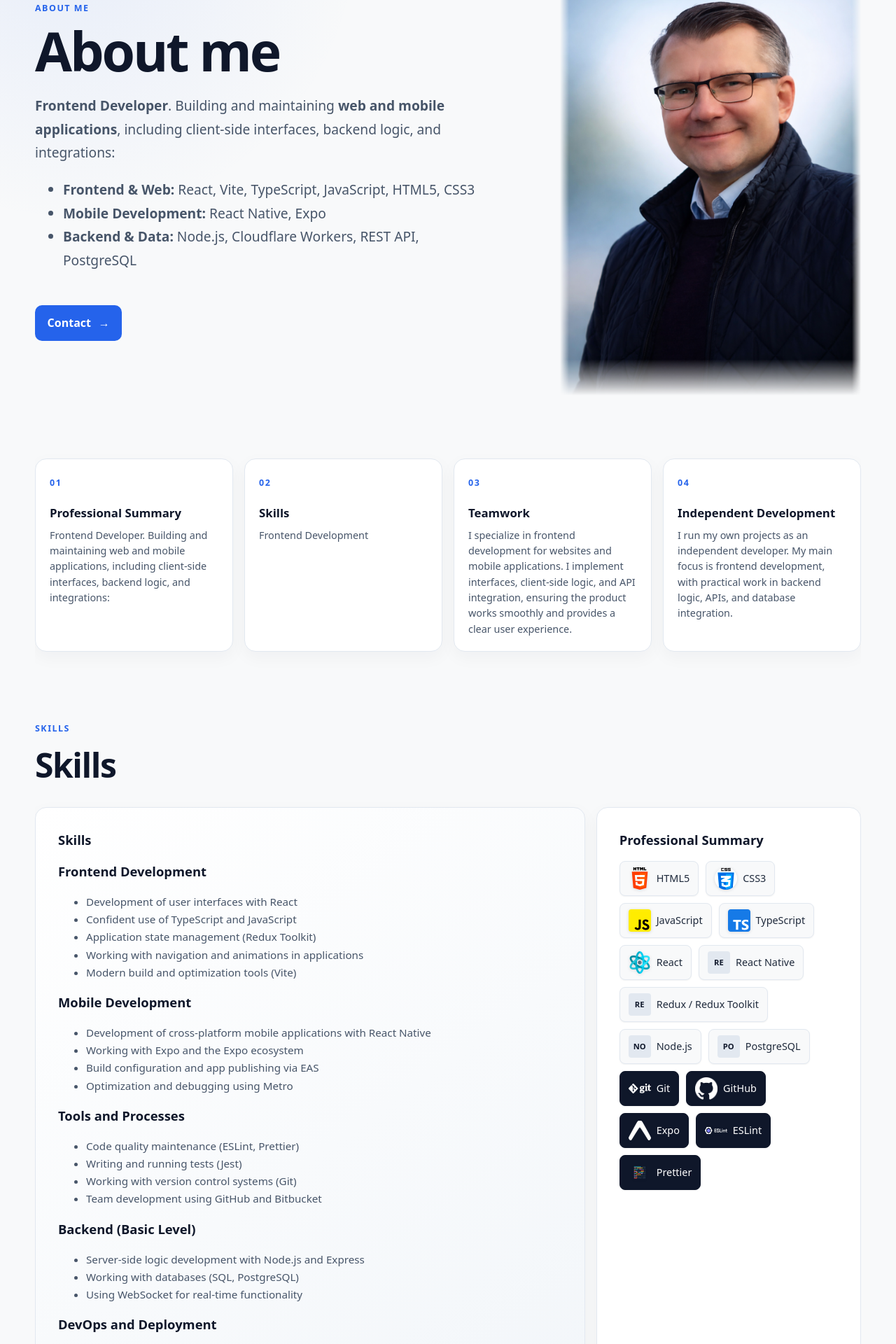
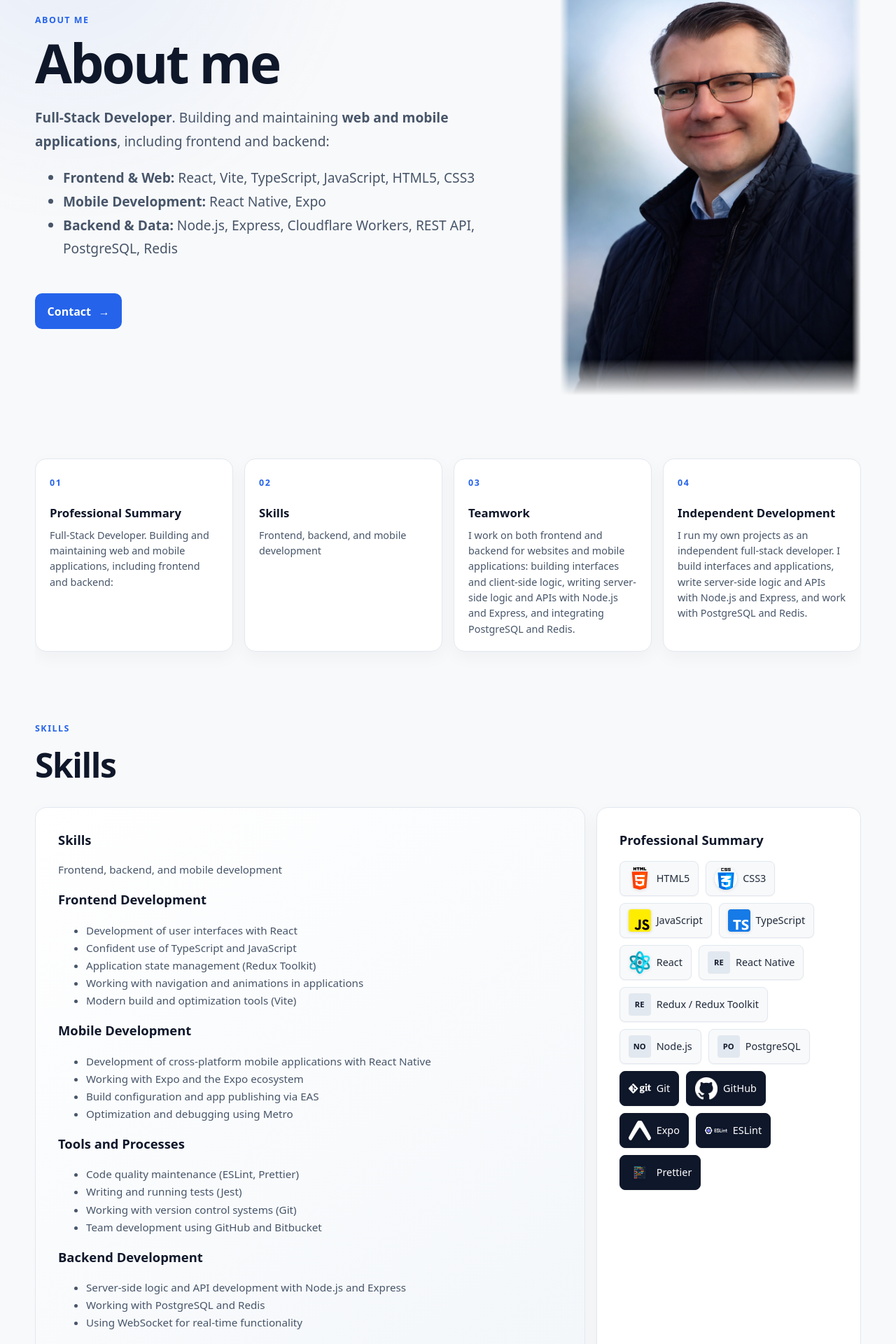
Before and after one commit to TAndrei17/tandreipro-page, a React (Vite) app: page /sobre-mi in a window 1280 px wide. Shown: the part 237-2157 px from the top of the page at 70% size. Built offline with nearby package versions, Linux system fonts and the light colour scheme; no server answers.

Commit message:
feat: update full-stack portfolio positioning

```diff
--- a/index.html
+++ b/index.html
@@ -6,7 +6,7 @@
 		<link rel="icon" type="image/svg+xml" href="/favicon.svg" />
 		<meta
 			name="description"
-			content="Andrei Trunkin, desarrollador frontend profesional en España. Creación de sitios web y aplicaciones móviles modernas con React, React Native y TypeScript. Desarrollo a medida y soporte técnico." />
+			content="Andrei Trunkin, desarrollador Full Stack en España. Desarrollo de sitios web y aplicaciones con React, servidores con Node.js y Express e integración con PostgreSQL y Redis." />
 		<link rel="canonical" href="https://tandrei.pro/" />
 
 		<!-- Языковые теги -->
@@ -17,29 +17,29 @@
 
 		<meta
 			name="keywords"
-			content="desarrollador frontend, Andrei Trunkin, React, React Native, TypeScript, desarrollo web, aplicaciones móviles, España, programador freelance, crear página web" />
+			content="desarrollador Full Stack, Andrei Trunkin, React, React Native, Node.js, Express, PostgreSQL, Redis, desarrollo web, aplicaciones móviles, España, crear página web" />
 
 		<!-- Open Graph / Facebook -->
 		<meta property="og:type" content="website" />
 		<meta property="og:url" content="https://tandrei.pro/" />
 		<meta
 			property="og:title"
-			content="Andrei Trunkin | Desarrollador Frontend | React, React Native, TypeScript" />
+			content="Andrei Trunkin | Desarrollador Full Stack | React, Node.js, Express, PostgreSQL" />
 		<meta
 			property="og:description"
-			content="Desarrollo profesional de aplicaciones web y móviles en España. Soluciones modernas con React y TypeScript." />
+			content="Desarrollo Full Stack de aplicaciones web y móviles con React, Node.js, Express, PostgreSQL y Redis en España." />
 		<meta property="og:image" content="https://tandrei.pro/preview.jpg" />
 
 		<!-- Twitter Cards -->
 		<meta name="twitter:card" content="summary_large_image" />
-		<meta name="twitter:title" content="Andrei Trunkin | Desarrollador Frontend" />
+		<meta name="twitter:title" content="Andrei Trunkin | Desarrollador Full Stack" />
 		<meta
 			name="twitter:description"
-			content="Creación de sitios web y aplicaciones móviles modernas en España." />
+			content="Desarrollo web y móvil Full Stack con React, Node.js, Express, PostgreSQL y Redis en España." />
 		<meta name="twitter:image" content="https://tandrei.pro/preview.jpg" />
 
 		<meta name="viewport" content="width=device-width, initial-scale=1.0" />
-		<title>Andrei Trunkin | Desarrollador Frontend | React, React Native, TypeScript</title>
+		<title>Andrei Trunkin | Desarrollador Full Stack | React, Node.js, Express, PostgreSQL</title>
 
 		<!-- Микроразметка JSON-LD -->
 		<script type="application/ld+json">
@@ -48,15 +48,20 @@
 				"@type": "Person",
 				"name": "Andrei Trunkin",
 				"url": "https://tandrei.pro/",
-				"jobTitle": "Desarrollador Frontend",
+				"jobTitle": "Desarrollador Full Stack",
 				"address": {
 					"@type": "PostalAddress",
 					"addressCountry": "ES"
 				},
 				"sameAs": ["https://www.linkedin.com/in/atrunkin/"],
-				"description": "Especialista en desarrollo web con React y TypeScript en España.",
+				"description": "Desarrollador Full Stack en España. Desarrollo con React, Node.js, Express, PostgreSQL y Redis.",
 				"image": "https://tandrei.pro/avatar.jpg",
-				"knowsAbout": ["React", "TypeScript", "React Native", "Desarrollo Frontend"]
+				"knowsAbout": [
+					"React",
+					"TypeScript",
+					"React Native",
+					"Desarrollo Full Stack con Node.js, Express, PostgreSQL y Redis"
+				]
 			}
 		</script>
 	</head>
--- a/src/assets/articles/position.ts
+++ b/src/assets/articles/position.ts
@@ -1,12 +1,12 @@
-const positionTextRu = `Веду собственные проекты как независимый разработчик. Основное направление — frontend-разработка, также занимаюсь серверной логикой, API и интеграцией баз данных.
+const positionTextRu = `Веду собственные проекты как независимый Full Stack-разработчик. Создаю интерфейсы и приложения, пишу серверную логику и API на Node.js и Express, работаю с PostgreSQL и Redis.
 
 Ценю ясные процессы, ответственность и прозрачное взаимодействие. При необходимости подключаюсь к командной разработке и беру на себя задачи в рамках своей технической специализации.`;
 
-const positionTextEn = `I run my own projects as an independent developer. My main focus is frontend development, with practical work in backend logic, APIs, and database integration.
+const positionTextEn = `I run my own projects as an independent full-stack developer. I build interfaces and applications, write server-side logic and APIs with Node.js and Express, and work with PostgreSQL and Redis.
 
 I value clear processes, responsibility, and transparent communication. When needed, I contribute to team projects and take ownership of tasks within my technical focus.`;
 
-const positionTextEs = `Gestiono mis propios proyectos como desarrollador independiente. Mi enfoque principal es el desarrollo frontend, con experiencia práctica en lógica backend, APIs e integración de bases de datos.
+const positionTextEs = `Gestiono mis propios proyectos como desarrollador Full Stack independiente. Desarrollo interfaces y aplicaciones, creo lógica de servidor y APIs con Node.js y Express, y trabajo con PostgreSQL y Redis.
 
 Valoro los procesos claros, la responsabilidad y la comunicación transparente. Cuando es necesario, participo en proyectos de equipo y asumo tareas dentro de mi especialización técnica.`;
 
--- a/src/assets/articles/skills.ts
+++ b/src/assets/articles/skills.ts
@@ -1,4 +1,6 @@
-const skillsTextRu = `### Frontend-разработка
+const skillsTextRu = `Frontend, backend и мобильная разработка
+
+### Frontend-разработка
 
 - Разработка пользовательских интерфейсов на React
 - Уверенная работа с TypeScript и JavaScript
@@ -20,10 +22,10 @@ const skillsTextRu = `### Frontend-разработка
 - Работа с системами контроля версий (Git)
 - Командная разработка с использованием GitHub и Bitbucket
 
-### Backend (базовый уровень)
+### Backend
 
-- Разработка серверной логики на Node.js и Express
-- Работа с базами данных (SQL, PostgreSQL)
+- Разработка серверной логики и API на Node.js и Express
+- Работа с PostgreSQL и Redis
 - Использование WebSocket для работы с real-time функциональностью
 
 ### DevOps и деплой
@@ -36,7 +38,9 @@ const skillsTextRu = `### Frontend-разработка
 - Публикация и обновление мобильных приложений в Google Play
 - Работа с TestFlight и Transporter для iOS-приложений`;
 
-const skillsTextEn = `### Frontend Development
+const skillsTextEn = `Frontend, backend, and mobile development
+
+### Frontend Development
 
 - Development of user interfaces with React
 - Confident use of TypeScript and JavaScript
@@ -58,10 +62,10 @@ const skillsTextEn = `### Frontend Development
 - Working with version control systems (Git)
 - Team development using GitHub and Bitbucket
 
-### Backend (Basic Level)
+### Backend Development
 
-- Server-side logic development with Node.js and Express
-- Working with databases (SQL, PostgreSQL)
+- Server-side logic and API development with Node.js and Express
+- Working with PostgreSQL and Redis
 - Using WebSocket for real-time functionality
 
 ### DevOps and Deployment
@@ -75,7 +79,9 @@ const skillsTextEn = `### Frontend Development
 - Working with TestFlight and Transporter for iOS applications
 `;
 
-const skillsTextEs = `### Desarrollo Frontend
+const skillsTextEs = `Desarrollo frontend, backend y aplicaciones móviles
+
+### Desarrollo Frontend
 
 - Desarrollo de interfaces de usuario con React
 - Uso sólido de TypeScript y JavaScript
@@ -97,10 +103,10 @@ const skillsTextEs = `### Desarrollo Frontend
 - Trabajo con sistemas de control de versiones (Git)
 - Desarrollo en equipo utilizando GitHub y Bitbucket
 
-### Backend (Nivel Básico)
+### Desarrollo Backend
 
-- Desarrollo de lógica del lado del servidor con Node.js y Express
-- Trabajo con bases de datos (SQL, PostgreSQL)
+- Desarrollo de lógica de servidor y APIs con Node.js y Express
+- Trabajo con PostgreSQL y Redis
 - Uso de WebSocket para funcionalidades en tiempo real
 
 ### DevOps y Despliegue
--- a/src/assets/articles/summary.ts
+++ b/src/assets/articles/summary.ts
@@ -1,17 +1,17 @@
-export const summaryTextRu = `**Frontend-разработчик**. Создаю и поддерживаю **веб- и мобильные приложения**, включая клиентскую часть, серверную логику и интеграции:
+export const summaryTextRu = `**Full Stack-разработчик**. Создаю и поддерживаю **веб- и мобильные приложения**, включая клиентскую и серверную части:
 
 - **Frontend и Web:** React, Vite, TypeScript, JavaScript, HTML5, CSS3
 - **Мобильная разработка:** React Native, Expo
-- **Backend и данные:** Node.js, Cloudflare Workers, REST API, PostgreSQL`;
+- **Backend и данные:** Node.js, Express, Cloudflare Workers, REST API, PostgreSQL, Redis`;
 
-export const summaryTextEn = `**Frontend Developer**. Building and maintaining **web and mobile applications**, including client-side interfaces, backend logic, and integrations:
+export const summaryTextEn = `**Full-Stack Developer**. Building and maintaining **web and mobile applications**, including frontend and backend:
 
 - **Frontend & Web:** React, Vite, TypeScript, JavaScript, HTML5, CSS3
 - **Mobile Development:** React Native, Expo
-- **Backend & Data:** Node.js, Cloudflare Workers, REST API, PostgreSQL`;
+- **Backend & Data:** Node.js, Express, Cloudflare Workers, REST API, PostgreSQL, Redis`;
 
-export const summaryTextEs = `**Desarrollador Frontend**. Desarrollo y mantengo **aplicaciones web y móviles**, incluyendo interfaces, lógica backend e integraciones:
+export const summaryTextEs = `**Desarrollador Full Stack**. Desarrollo y mantengo **aplicaciones web y móviles**, tanto el frontend como el backend:
 
 - **Frontend y Web:** React, Vite, TypeScript, JavaScript, HTML5, CSS3
 - **Desarrollo móvil:** React Native, Expo
-- **Backend y datos:** Node.js, Cloudflare Workers, REST API, PostgreSQL`;
+- **Backend y datos:** Node.js, Express, Cloudflare Workers, REST API, PostgreSQL, Redis`;
--- a/src/localization/en.ts
+++ b/src/localization/en.ts
@@ -14,7 +14,7 @@ import {
 const en = {
 	translation: {
 		browserTabs: {
-			browserTabDefault: 'Andrei Trunkin | Frontend Developer',
+			browserTabDefault: 'Andrei Trunkin | Full-Stack Developer',
 			browserTabPageNotFound: 'This page does not exist',
 			browserTabServices: 'Andrei Trunkin | Services',
 			browserTabAboutMe: 'Andrei Trunkin | About Me',
@@ -25,11 +25,11 @@ const en = {
 		},
 
 		seoDescriptions: {
-			home: 'Frontend development, backend logic, and PostgreSQL integration for websites and mobile applications with React, React Native, and TypeScript.',
+			home: 'Full-stack developer building websites and apps with React, servers with Node.js and Express, and PostgreSQL and Redis integrations.',
 			services:
 				'Websites, online stores, mobile applications, and technical support built with current technologies.',
 			about:
-				'Learn more about Andrei Trunkin, a frontend developer with practical experience in backend logic, APIs, and PostgreSQL.',
+				'Learn more about Andrei Trunkin, a full-stack developer working with React, Node.js, Express, PostgreSQL, and Redis.',
 			contact:
 				'Contact Andrei Trunkin to discuss a website, mobile application, or backend integration.',
 			questions:
--- a/src/localization/es.ts
+++ b/src/localization/es.ts
@@ -14,7 +14,7 @@ import {
 const es = {
 	translation: {
 		browserTabs: {
-			browserTabDefault: 'Andrei Trunkin | Desarrollador Frontend',
+			browserTabDefault: 'Andrei Trunkin | Desarrollador Full Stack',
 			browserTabPageNotFound: 'Esta página no existe',
 			browserTabServices: 'Andrei Trunkin | Servicios',
 			browserTabAboutMe: 'Andrei Trunkin | Sobre mí',
@@ -25,11 +25,11 @@ const es = {
 		},
 
 		seoDescriptions: {
-			home: 'Desarrollo frontend, lógica backend e integración con PostgreSQL para sitios web y aplicaciones con React, React Native y TypeScript.',
+			home: 'Desarrollador Full Stack: sitios web y aplicaciones con React, servidores con Node.js y Express e integración con PostgreSQL y Redis.',
 			services:
 				'Sitios web, tiendas online, aplicaciones móviles y soporte técnico con tecnologías actuales.',
 			about:
-				'Conoce a Andrei Trunkin, desarrollador frontend con experiencia práctica en lógica backend, APIs y PostgreSQL.',
+				'Conoce a Andrei Trunkin, desarrollador Full Stack que trabaja con React, Node.js, Express, PostgreSQL y Redis.',
 			contact:
 				'Contacta con Andrei Trunkin para hablar sobre un sitio web, una aplicación móvil o una integración backend.',
 			questions:
--- a/src/localization/ru.ts
+++ b/src/localization/ru.ts
@@ -14,7 +14,7 @@ import {
 const ru = {
 	translation: {
 		browserTabs: {
-			browserTabDefault: 'Андрей Трунькин | Фронтенд Разработчик',
+			browserTabDefault: 'Андрей Трунькин | Full Stack-разработчик',
 			browserTabPageNotFound: 'Эта страница не существует',
 			browserTabServices: 'Андрей Трунькин | Услуги',
 			browserTabAboutMe: 'Андрей Трунькин | Обо мне',
@@ -25,11 +25,11 @@ const ru = {
 		},
 
 		seoDescriptions: {
-			home: 'Frontend-разработка, серверная логика и интеграция с PostgreSQL для сайтов и мобильных приложений на React, React Native и TypeScript.',
+			home: 'Full Stack-разработчик: сайты и приложения на React, серверная логика на Node.js и Express, работа с PostgreSQL и Redis.',
 			services:
 				'Сайты, интернет-магазины, мобильные приложения и техническая поддержка на актуальных технологиях.',
 			about:
-				'Подробнее об Андрее Трунькине, frontend-разработчике с практическим опытом серверной логики, API и PostgreSQL.',
+				'Подробнее об Андрее Трунькине, Full Stack-разработчике, работающем с React, Node.js, Express, PostgreSQL и Redis.',
 			contact:
 				'Свяжитесь с Андреем Трунькиным, чтобы обсудить сайт, мобильное приложение или серверную интеграцию.',
 			questions: 'Публичные вопросы и ответы о frontend, backend, сайтах и мобильных приложениях.',
```
Also changed, not shown: src/assets/articles/team.ts (+6 -6 lines).
